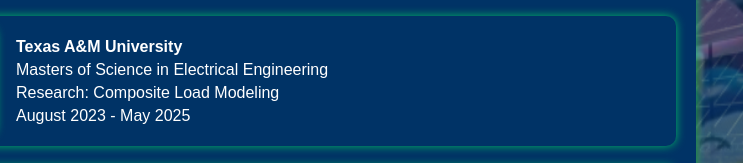
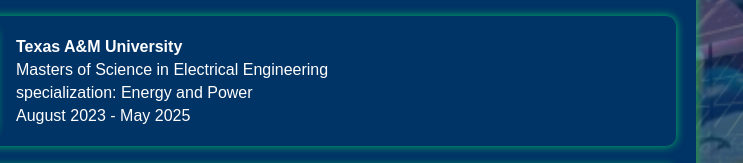
Before and after one commit to iPowerArchitect/EngineerRamon.github.io, a plain HTML site: page index.html in a window 1280 px wide. Shown: the part 603-766 px from the top of the page, 364-1107 px from the left. Drawn offline with Linux system fonts and the light colour scheme.

Commit message:
Add files via upload

```diff
--- a/index.html
+++ b/index.html
@@ -52,7 +52,7 @@
             <div class="experience-details">
                 <p><strong>Texas A&M University</strong></p>
                 <p>Masters of Science in Electrical Engineering</p>
-                <p>Research: Composite Load Modeling</p>
+                <p>specialization: Energy and Power</p>
                 <p>August 2023 - May 2025</p>
             </div>
         </div>
```
